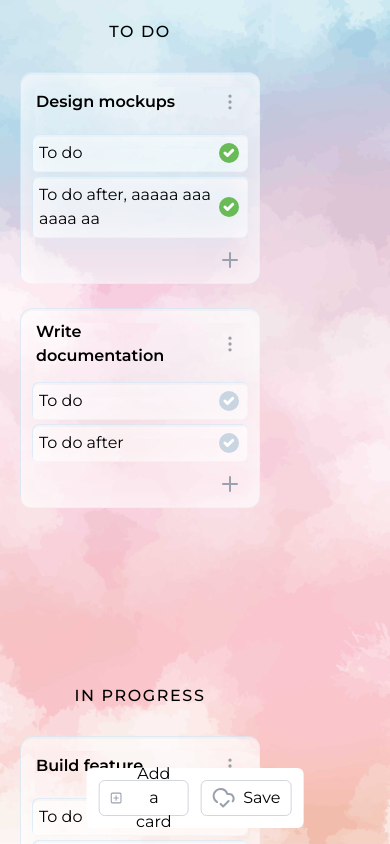
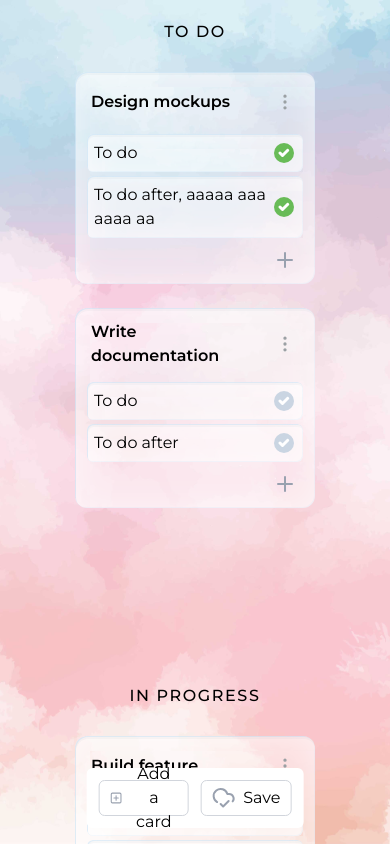
Before and after one commit to Mighilon/TestTodoApp, a React (Vite) app: page / in a window 390 px wide. Shown: the top 844 px of the page. Built offline with nearby package versions, Linux system fonts and the light colour scheme.

Commit message:
Touch feature 0.2

```diff
--- a/src/components/Board.tsx
+++ b/src/components/Board.tsx
@@ -43,7 +43,7 @@ export default function Board() {
         onDragOver={handleDragOver}
         onDragEnd={handleDragEnd}
       >
-        <div className="flex flex-col justify-center gap-6 md:flex-2 lg:flex-row">
+        <div className="flex flex-col justify-center items-center gap-6 md:flex-2 lg:flex-row">
           {state.columnOrder.map((columnId) => {
             return (
               <Column
--- a/src/components/Card.tsx
+++ b/src/components/Card.tsx
@@ -96,7 +96,7 @@ export default function Card({ id, title, taskIds, tasks }: CardProps) {
               {...listeners}
               {...attributes}
               onDoubleClick={handleDoubleClick}
-              className="touch-none pl-1 cursor-pointer content-center whitespace-pre-wrap"
+              className="touch-none select-none md:select-all pl-1 cursor-pointer content-center whitespace-pre-wrap"
             >
               {title}
             </div>
--- a/src/components/Task.tsx
+++ b/src/components/Task.tsx
@@ -93,7 +93,7 @@ export default function Task({ id, content, completed }: TaskProps) {
               setActiveItemId(id);
               handleDoubleClick();
             }}
-            className="cursor-pointer w-full break-all"
+            className="select-none touch-none cursor-pointer w-full break-all"
           >
             {content}
           </div>
```
